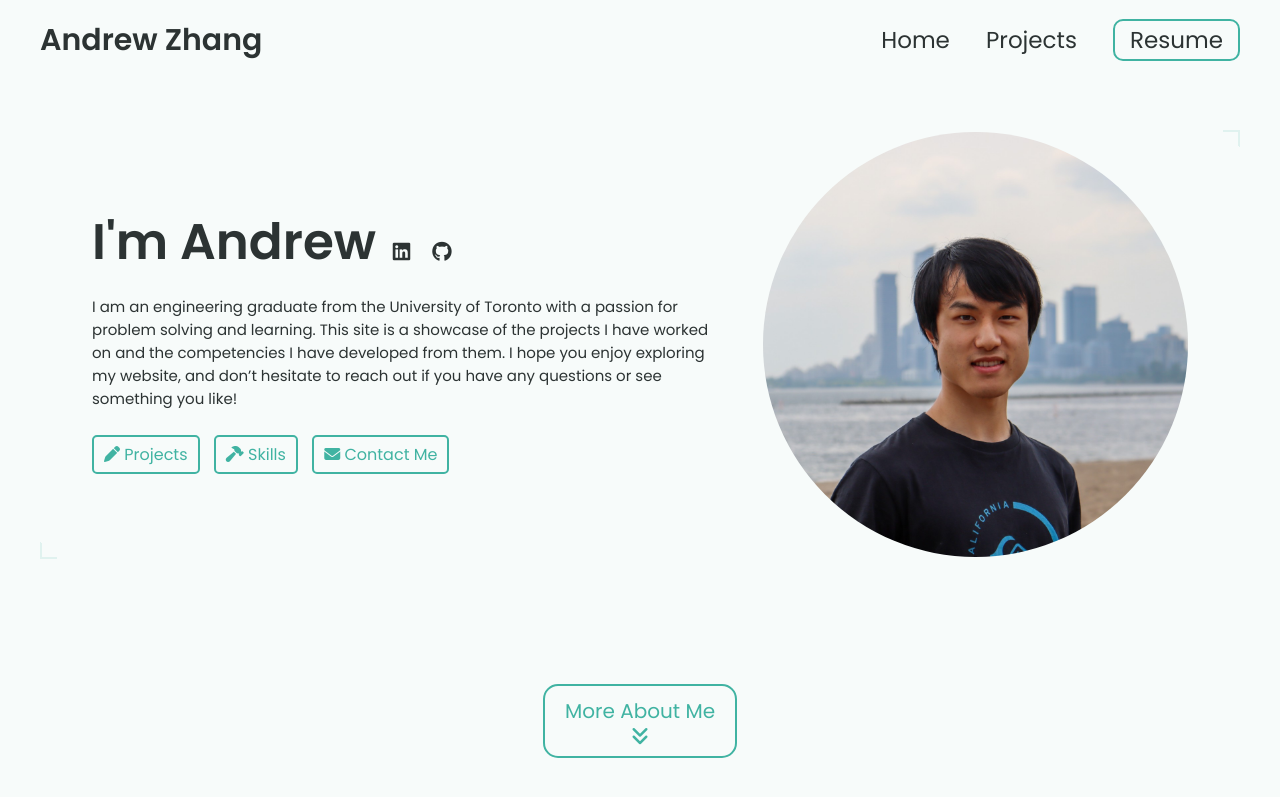
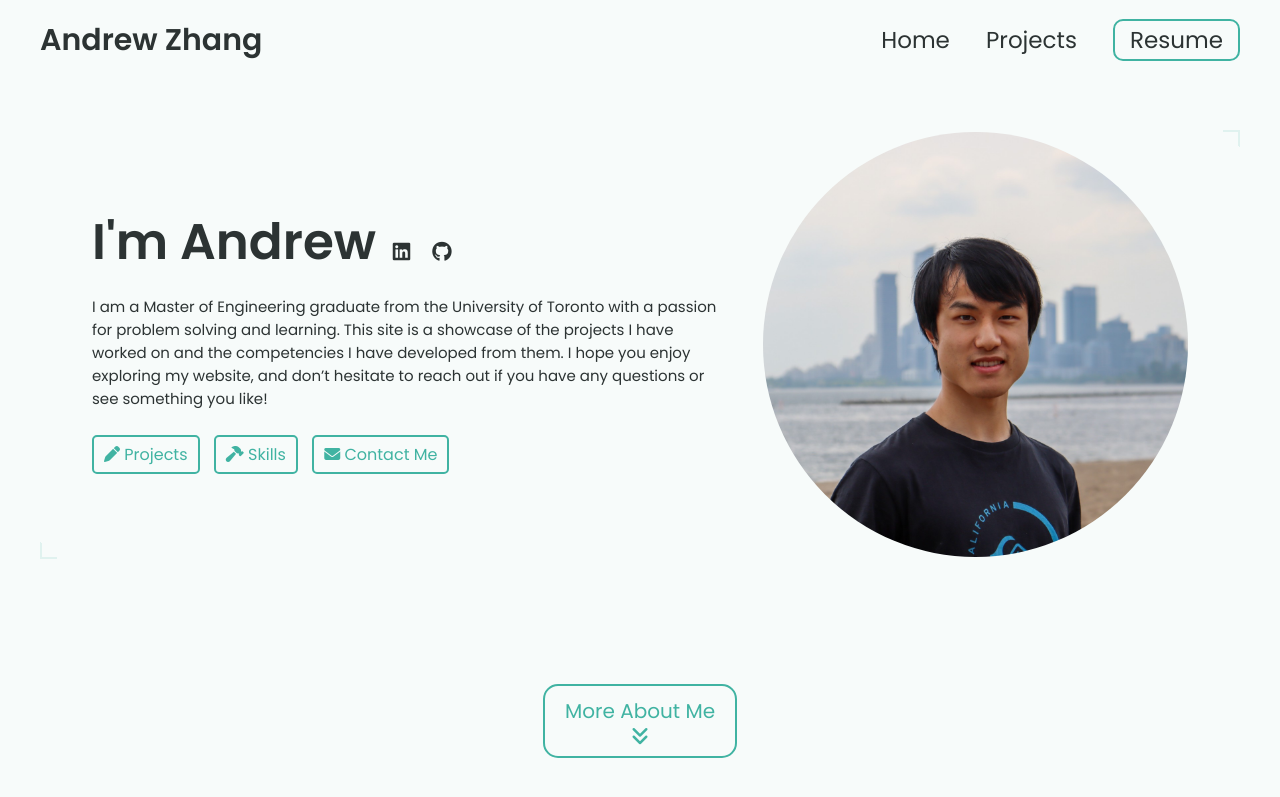
Before and after one commit to andy-zhang201/andy-zhang201.github.io, a Jekyll site: the page built from index.html, in a window 1280 px wide and 900 px high. Shown: the top 797 px of the window. Built offline with Jekyll 4.4.1, drawn with Linux system fonts in a browser that asks for light colours.

Commit message:
Text edits

```diff
--- a/_config.yml
+++ b/_config.yml
@@ -12,7 +12,7 @@ title: "Andrew Zhang's Portfolio" # This is what shows up in the tab of the brow
 name: Andrew Zhang
 headline: #“A mind that is stretched by a new experience can never go back to its old dimensions.” - Oliver Wendell Holmes Jr.
 description: >-
- I am an engineering graduate from the University of Toronto with a passion for problem solving and learning. This site is a showcase of the projects I have worked on and the competencies I have developed from them. I hope you enjoy exploring my website, and don’t hesitate to reach out if you have any questions or see something you like!
+ I am a Master of Engineering graduate from the University of Toronto with a passion for problem solving and learning. This site is a showcase of the projects I have worked on and the competencies I have developed from them. I hope you enjoy exploring my website, and don’t hesitate to reach out if you have any questions or see something you like!
 # Place your profile image in /assets/images/profile-image/folder and edit the file name
 profile_image: ./assets/images/profile-image/profile.jpg
 
```
Also changed, not shown: 1 other file.
